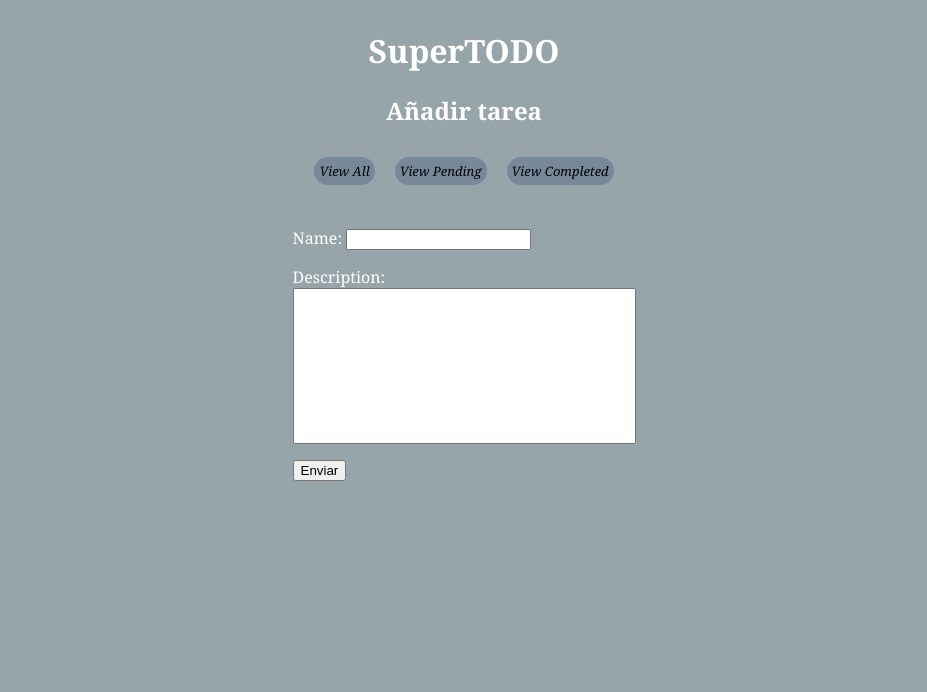
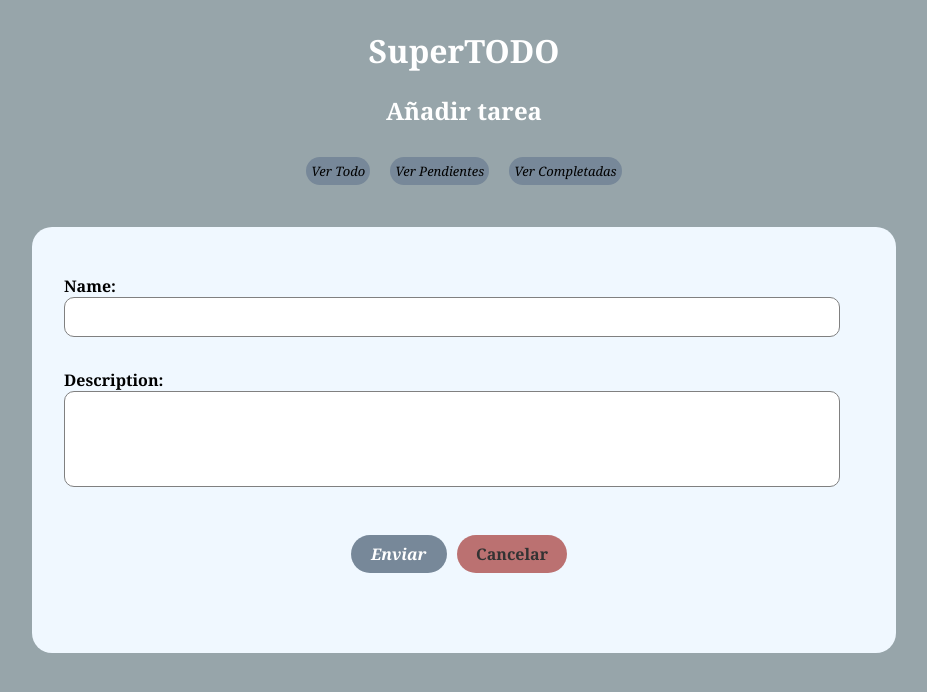
Before and after one commit to nalleon/supertodo, a Django app: page /tasks/add/ in a window 1280 px wide. Shown: the top 692 px of the page, without its empty margins (176-1103 px from the left). Run offline with Django 5.2, Linux system fonts and the light colour scheme.

Commit message:
feat(templates, css): Added missing links and styles

```diff
--- a/supertodo/shared/static/css/base.css
+++ b/supertodo/shared/static/css/base.css
@@ -1,7 +1,7 @@
 body {
   background-color: rgb(151, 165, 170);
   color: white;
-  font-family: Georgia, 'Times New Roman', Times, serif;
+  font-family: Georgia, "Times New Roman", Times, serif;
   display: flex;
   flex-direction: column;
   align-items: center;
@@ -12,7 +12,7 @@ body {
 /* .tasksDisplay{
 } */
 
-.box{
+.box {
   background-color: aliceblue;
   width: 50rem;
   height: fit-content;
@@ -24,7 +24,7 @@ body {
   margin-top: 1rem;
 }
 
-.buttons{
+.buttons {
   display: flex;
   flex-direction: row-reverse;
   align-items: end;
@@ -41,7 +41,16 @@ body {
   margin: 10px;
 }
 
-.titleContainer{
+.pill p:hover {
+  background-color: rgb(102, 146, 178);
+  transform: scale(1.05);
+}
+
+.pill p:hover a {
+  color: white;
+}
+
+.titleContainer {
   font-variant: small-caps;
   width: 49rem;
   height: 3rem;
@@ -51,19 +60,19 @@ body {
   justify-content: space-between;
 }
 
-.sign{
+.sign {
   margin-right: 1rem;
 }
 
-.content{
+.content {
   color: gray;
 }
 
-.pill-create p{
+.pill-create p {
   background-color: rgb(255, 255, 255);
   border-radius: 100px;
   width: 4rem;
-  font-size:x-large;
+  font-size: x-large;
   font-style: bold;
   padding: 2px;
   margin: 10px;
@@ -74,7 +83,7 @@ a {
   color: black;
 }
 
-.create{
+.create {
   display: flex;
   align-items: center;
   justify-content: center;
@@ -87,19 +96,128 @@ a {
   display: flex;
 }
 
-.formContainer{
+.formContainer {
   margin-top: 2rem;
   align-items: start;
   justify-content: start;
   text-align: start;
 }
 
-.formContainer div{
+.formContainer div {
   margin-top: 1rem;
   margin-bottom: 1rem;
 }
 
-.formContainer textarea{
+.formContainer textarea {
   resize: none;
   display: flex;
 }
+
+.formContainer {
+  margin-top: 2rem;
+  align-items: start;
+  justify-content: start;
+  text-align: start;
+  background-color: aliceblue;
+  color: black;
+  width: 50rem;
+  padding: 2rem;
+  border-radius: 20px;
+}
+
+.formContainer p {
+  margin-top: 1rem;
+  margin-bottom: 1rem;
+}
+
+.formContainer input[type="text"],
+.formContainer textarea {
+  width: 97%;
+  padding: 0.5rem;
+  border: 1px solid gray;
+  border-radius: 10px;
+  font-size: 1rem;
+  font-family: inherit;
+  color: black;
+  background-color: white;
+}
+
+.formContainer textarea {
+  resize: none;
+  height: 6rem;
+}
+
+.formContainer input[type="checkbox"] {
+  transform: scale(1.2);
+  margin-right: 0.5rem;
+}
+
+.formContainer input[type="submit"] {
+  background-color: lightslategray;
+  font-style: italic;
+  color: white;
+  border: none;
+  padding: 0.7rem;
+  border-radius: 25px;
+  cursor: pointer;
+  font-weight: bold;
+  transition: background-color 0.3s ease;
+  align-self: center;
+}
+
+.formContainer input[type="submit"]:hover {
+  background-color: rgb(127, 173, 98);
+  transform: scale(1.05);
+}
+
+.formContainer label {
+  font-weight: bold;
+  margin-bottom: 0.3rem;
+}
+
+.formContainer form {
+  display: flex;
+  flex-direction: column;
+}
+
+.formContainer input[type="submit"] {
+  align-self: center;
+  font-size:medium;
+  padding: 0.5rem 1.2rem;
+  width: 6rem;
+  font-size: 1rem ;
+  text-align: center;
+  font-family: Georgia, "Times New Roman", Times, serif;
+}
+
+.formContainer .pill p {
+  background-color: #bb7171;
+  border-radius: 25px;
+  padding: 0.5rem 1.2rem;
+  margin-top: 1rem;
+  font-size: 1rem;
+  font-style: normal;
+  transition: all 0.3s ease;
+}
+
+.formContainer .pill p a {
+  text-decoration: none;
+  color: #333;
+  font-weight: bold;
+}
+
+.formContainer .pill p:hover {
+  background-color: rgb(255, 120, 120);
+  transform: scale(1.05);
+}
+
+.formContainer .pill p:hover a {
+  color: white;
+}
+
+.form-btn{
+  display: flex;
+  flex-direction: row;
+  align-items: center;
+  justify-content: center;
+}
--- a/supertodo/shared/templates/base.html
+++ b/supertodo/shared/templates/base.html
@@ -10,13 +10,13 @@
   <body>
     <div class="filter">
       <span class="pill">
-        <p> <a href="{% url 'tasks:task-list' %}">View All</a></p>
+        <p> <a href="{% url 'tasks:task-list' %}">Ver Todo</a></p>
       </span>
       <span class="pill">
-        <p> <a href="{% url 'tasks:task-list-pending' %}">View Pending</a></p>
+        <p> <a href="{% url 'tasks:task-list-pending' %}">Ver Pendientes</a></p>
       </span>
       <span class="pill">
-        <p> <a href="{% url 'tasks:task-list-completed' %}">View Completed</a></p>
+        <p> <a href="{% url 'tasks:task-list-completed' %}">Ver Completadas</a></p>
       </span>
     </div>
     <div class="container">
--- a/supertodo/tasks/models.py
+++ b/supertodo/tasks/models.py
@@ -1,6 +1,4 @@
 from django.db import models
-
-# Create your models here.
 
 class Task(models.Model):
     name = models.CharField(max_length=70)
--- a/supertodo/tasks/templates/tasks/task/taskadd.html
+++ b/supertodo/tasks/templates/tasks/task/taskadd.html
@@ -1,17 +1,19 @@
-{% extends "base.html" %}
-{% load static %}
-  {% block content %}
-      {% comment %} <div class="goBack">
+{% extends "base.html" %} {% load static %} {% block content %} {% comment %}
+<div class="goBack">
   <a href="{% url 'posts:post-list' %}"><- Volver a los posts</a>
-      </div> {% endcomment %}
+</div>
+{% endcomment %}
 
 <div class="formContainer">
-
-        <form method="post" novalidate> {%comment%} novalidate si quieres valores vacíos {%endcomment%}
-          {% csrf_token %}
+  <form method="post" novalidate>
+    {%csrf_token %}
     {{ form }}
-          <input type="submit" value="Enviar">
+    <div class="form-btn">
+      <input type="submit" value="Enviar" />
+      <span class="pill">
+        <p><a href="{% url 'tasks:task-list' %}">Cancelar</a></p>
+      </span>
+    </div>
   </form>
-
 </div>
 {% endblock %}
--- a/supertodo/tasks/templates/tasks/tasklist.html
+++ b/supertodo/tasks/templates/tasks/tasklist.html
@@ -21,13 +21,13 @@
               <br>
               <div class="buttons">
                 <span class="pill">
-                  <p><a href="{% url 'tasks:task-delete' task.slug %}"> 🗑️ Delete task</a></p>
+                  <p><a href="{% url 'tasks:task-delete' task.slug %}"> 🗑️ Eliminar </a></p>
                 </span>
                 <span class="pill">
-                  <p><a href="{% url 'tasks:task-edit' task.slug %}"> 📝 Edit here</a></p>
+                  <p><a href="{% url 'tasks:task-edit' task.slug %}"> 📝 Editar </a></p>
                 </span>
                 <span class="pill">
-                  <p><a href="{% url 'tasks:task-detail' task.slug %}">Read more</a></p>
+                  <p><a href="{% url 'tasks:task-detail' task.slug %}">Leer más</a></p>
                 </span>
               </div>
             </div>
```
Also changed, not shown: supertodo/tasks/templates/tasks/task/taskdetails.html (+8 -2 lines), supertodo/tasks/templates/tasks/task/taskedit.html (+18 -16 lines), supertodo/db.sqlite3. Lines whose indentation alone changed are shown as unchanged.
